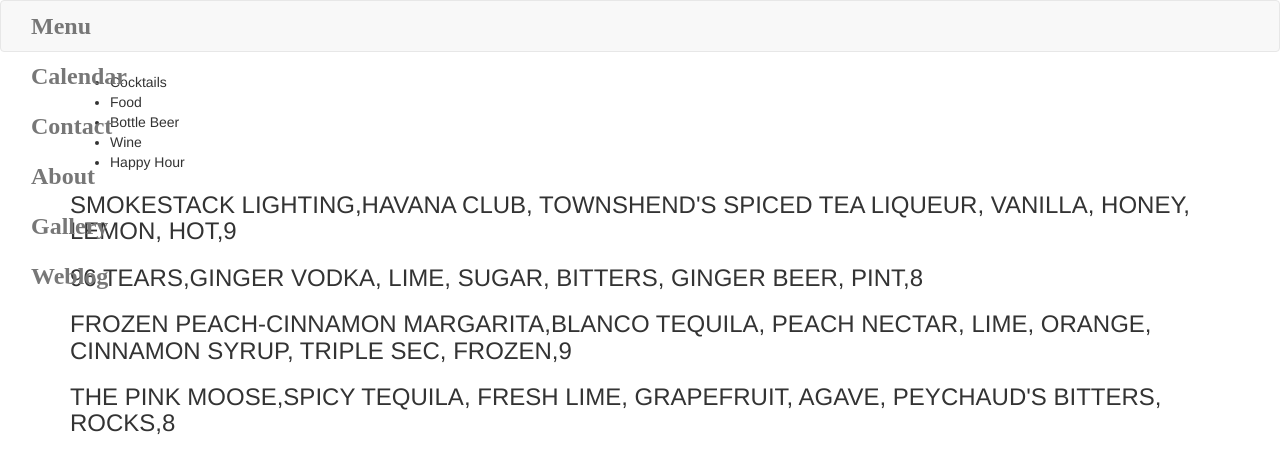
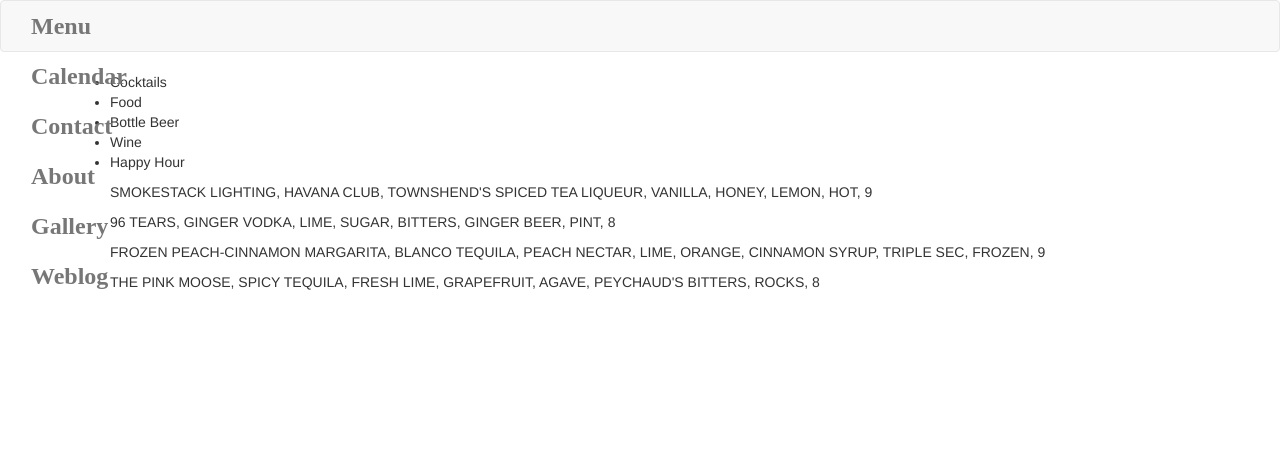
Before and after one commit to SiR-Frazier/Dig-A-Pony, an Angular app: page /menu in a window 1280 px wide. Shown: the top 472 px of the page. Built offline with nearby package versions, Linux system fonts and the light colour scheme; a web font is replaced by a local one.

Commit message:
update menu.component.html

```diff
--- a/src/app/menu/menu.component.html
+++ b/src/app/menu/menu.component.html
@@ -1,3 +1,4 @@
+<div id="menu-col">
   <ul id="menu-nav">
     <li>Cocktails</li>
     <li>Food</li>
@@ -8,7 +9,9 @@
 <div class="site-body">
   <div class= "scroll-pane">
     <div *ngFor="let item of items">
-      <h3>{{item.name}},{{item.description}},{{item.price}}</h3>
+      <ul>{{item.name}}, {{item.description}}, {{item.price}}</ul>
     </div>
   </div>
 </div>
+
+</div>
--- a/src/styles.css
+++ b/src/styles.css
@@ -14,3 +14,8 @@ font-family: 'Oswald', sans-serif;*/
   position: fixed;
   /*overflow: auto;*/
 }
+
+#menu-col {
+  overflow: auto;
+  max-height: 100vh;
+}
```
Lines whose indentation alone changed are shown as unchanged.
